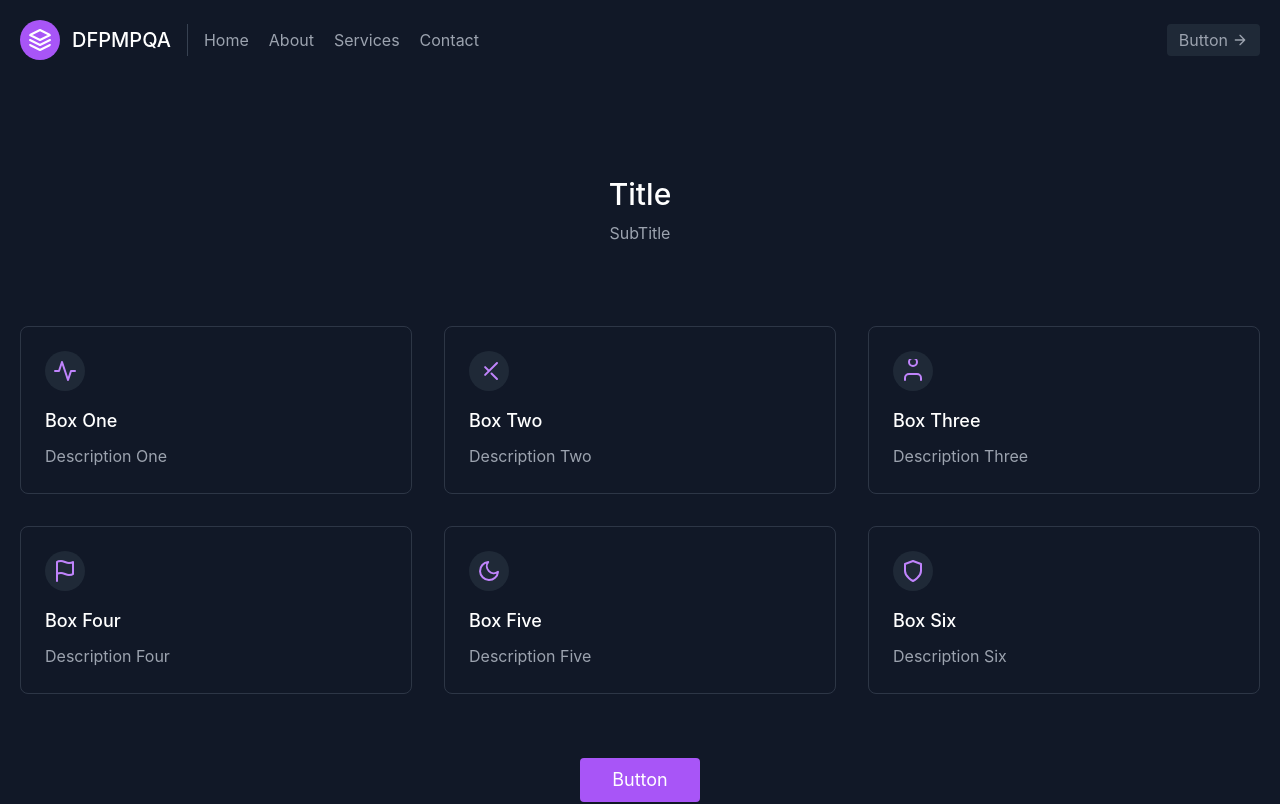
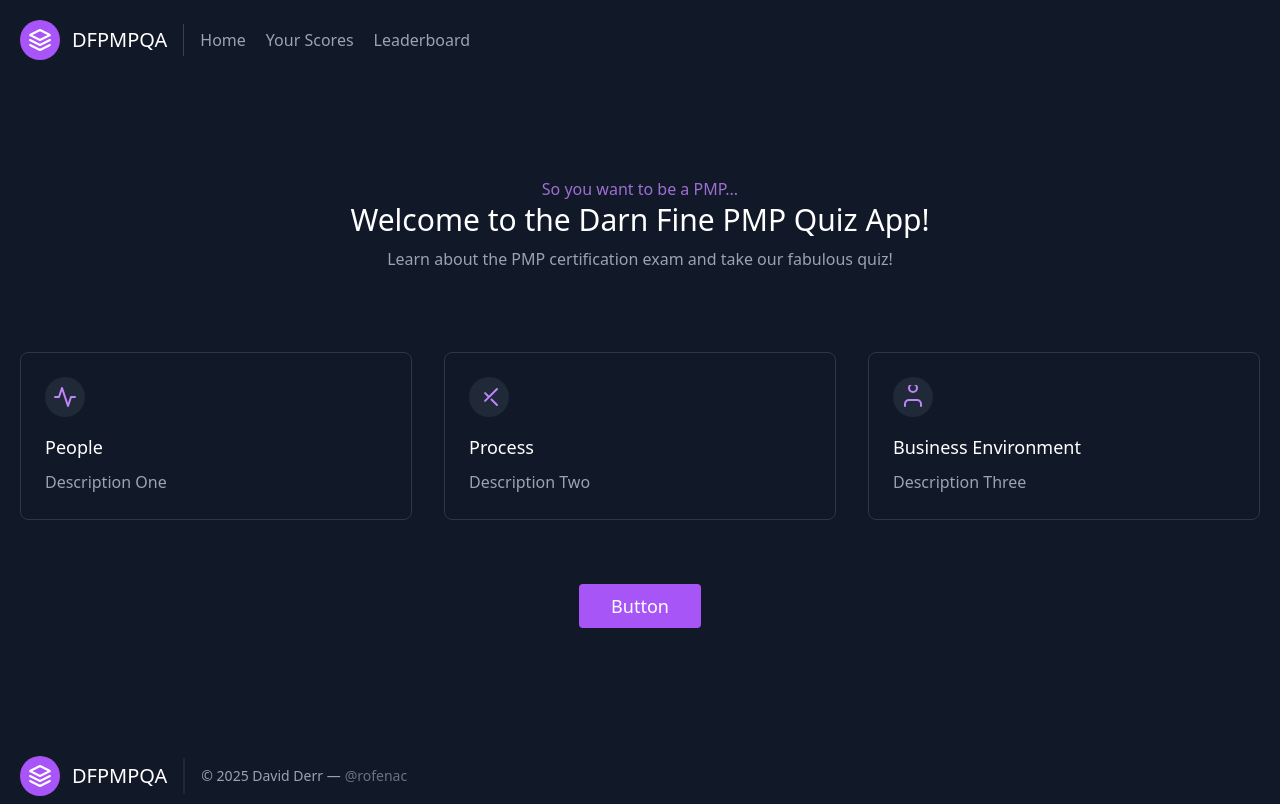
Before and after one commit to rofenac/quiz-app, a React (Vite) app: page / in a window 1280 px wide. Shown: the top 804 px of the page. Built offline with nearby package versions, Linux system fonts and the light colour scheme.

Commit message:
Router, Style, Props
Installed the React Router, settled on a Tailwind template, defined and utilized props for a consistent UX/UI environment.

```diff
--- a/package.json
+++ b/package.json
@@ -15,7 +15,8 @@
     "@mui/icons-material": "^6.3.1",
     "@mui/material": "^6.3.1",
     "react": "^18.3.1",
-    "react-dom": "^18.3.1"
+    "react-dom": "^18.3.1",
+    "react-router-dom": "^7.1.2"
   },
   "devDependencies": {
     "@eslint/js": "^9.17.0",
--- a/src/App.jsx
+++ b/src/App.jsx
@@ -1,28 +1,19 @@
-import PageTemplate from './pagetemplate'
+import { Routes, Route } from 'react-router-dom'
+import HomePage from './pages/homepage'
+import People from './pages/people'
+import Process from './pages/process'
+import Business from './pages/business'
 
-export function App() {
+function App() {
   return (
-    <>
-      <PageTemplate
-        firstLink="Home"
-        secondLink="About"
-        thirdLink="Services"
-        fourthLink="Contact"
-        pageTitle="Title"
-        pageSubTitle="SubTitle"
-        titleBoxOne="Box One"
-        titleBoxTwo="Box Two"
-        titleBoxThree="Box Three"
-        titleBoxFour="Box Four"
-        titleBoxFive="Box Five"
-        titleBoxSix="Box Six"
-        descriptionBoxOne="Description One"
-        descriptionBoxTwo="Description Two"
-        descriptionBoxThree="Description Three"
-        descriptionBoxFour="Description Four"
-        descriptionBoxFive="Description Five"
-        descriptionBoxSix="Description Six" />
-    </>
+    <div>
+      <Routes>
+        <Route path="/" element={<HomePage />} />
+        <Route path="/people" element={<People />} />
+        <Route path="/process" element={<Process />} />
+        <Route path="/business" element={<Business />} />
+      </Routes>
+    </div>
   )
 }
 
--- a/src/index.css
+++ b/src/index.css
@@ -2,7 +2,7 @@
 @tailwind components;
 @tailwind utilities;
 
-:root {
+/*:root {
   font-family: Inter, system-ui, Avenir, Helvetica, Arial, sans-serif;
   line-height: 1.5;
   font-weight: 400;
@@ -15,4 +15,4 @@
   text-rendering: optimizeLegibility;
   -webkit-font-smoothing: antialiased;
   -moz-osx-font-smoothing: grayscale;
-}
+}*/
--- a/src/main.jsx
+++ b/src/main.jsx
@@ -1,10 +1,13 @@
 import { StrictMode } from 'react'
 import { createRoot } from 'react-dom/client'
+import { BrowserRouter } from 'react-router-dom'
 import './index.css'
 import App from './App.jsx'
 
 createRoot(document.getElementById('root')).render(
   <StrictMode>
-    <App />
+    <BrowserRouter>
+      <App />
+    </BrowserRouter>
   </StrictMode>,
 )
--- /dev/null
+++ b/src/pages/homepage.jsx
@@ -0,0 +1,30 @@
+import PageTemplate from '../pagetemplate'
+
+function HomePage() {
+  return (
+    <>
+      <PageTemplate
+        firstLink="Home"
+        secondLink="Your Scores"
+        thirdLink="Leaderboard"
+        fourthLink=""
+        pageFlavorText="So you want to be a PMP..."
+        pageTitle="Welcome to the Darn Fine PMP Quiz App!"
+        pageSubTitle="Learn about the PMP certification exam and take our fabulous quiz!"
+        titleBoxOne={<a href="/people" className="hover:text-purple-400">People</a>}
+        titleBoxTwo={<a href="/process" className="hover:text-purple-400">Process</a>}
+        titleBoxThree={<a href="/business" className="hover:text-purple-400">Business Environment</a>}
+        titleBoxFour=""
+        titleBoxFive=""
+        titleBoxSix=""
+        descriptionBoxOne="Description One"
+        descriptionBoxTwo="Description Two"
+        descriptionBoxThree="Description Three"
+        descriptionBoxFour=""
+        descriptionBoxFive=""
+        descriptionBoxSix="" />
+    </>
+  )
+}
+
+export default HomePage
--- a/src/pagetemplate.jsx
+++ b/src/pagetemplate.jsx
@@ -38,26 +38,13 @@ function HeaderTemplate({
           <a className="mr-5 hover:text-white">{thirdLink}</a>
           <a className="mr-5 hover:text-white">{fourthLink}</a>
         </nav>
-        <button className="inline-flex items-center bg-gray-800 border-0 py-1 px-3 focus:outline-none hover:bg-gray-700 rounded text-base mt-4 md:mt-0">
-          Button
-          <svg
-            fill="none"
-            stroke="currentColor"
-            strokeLinecap="round"
-            strokeLinejoin="round"
-            strokeWidth="2"
-            className="w-4 h-4 ml-1"
-            viewBox="0 0 24 24"
-          >
-            <path d="M5 12h14M12 5l7 7-7 7"></path>
-          </svg>
-        </button>
       </div>
     </header>
   )
 }
 
 function BodyTemplate({
+  pageFlavorText,
   pageTitle,
   pageSubTitle,
   titleBoxOne,
@@ -73,10 +60,23 @@ function BodyTemplate({
   descriptionBoxFive,
   descriptionBoxSix,
 }) {
+  const boxes = [
+    { title: titleBoxOne, description: descriptionBoxOne, svgPath: 'M22 12h-4l-3 9L9 3l-3 9H2' },
+    { title: titleBoxTwo, description: descriptionBoxTwo, svgPath: 'M20 4L8.12 15.88M14.47 14.48L20 20M8.12 8.12L12 12' },
+    { title: titleBoxThree, description: descriptionBoxThree, svgPath: 'M20 21v-2a4 4 0 00-4-4H8a4 4 0 00-4 4v2M12 7a4 4 0 100-8 4 4 0 000 8z' },
+    { title: titleBoxFour, description: descriptionBoxFour, svgPath: 'M4 15s1-1 4-1 5 2 8 2 4-1 4-1V3s-1 1-4 1-5-2-8-2-4 1-4 1zM4 22v-7' },
+    { title: titleBoxFive, description: descriptionBoxFive, svgPath: 'M21 12.79A9 9 0 1111.21 3 7 7 0 0021 12.79z' },
+    { title: titleBoxSix, description: descriptionBoxSix, svgPath: 'M12 22s8-4 8-10V5l-8-3-8 3v7c0 6 8 10 8 10z' }
+  ]
+  const boxesToRender = boxes.filter((box) => box.title)
+
   return (
     <section className="text-gray-400 body-font bg-gray-900">
       <div className="container px-5 py-24 mx-auto">
         <div className="flex flex-wrap w-full mb-20 flex-col items-center text-center">
+          <p className="lg:w-1/2 w-full text-purple-400 leading-relaxed text-opacity-80">
+            {pageFlavorText}
+          </p>
           <h1 className="sm:text-3xl text-2xl font-medium title-font mb-2 text-white">
             {pageTitle}
           </h1>
@@ -84,15 +84,9 @@ function BodyTemplate({
             {pageSubTitle}
           </p>
         </div>
+
         <div className="flex flex-wrap -m-4">
-          {[
-            { title: titleBoxOne, description: descriptionBoxOne, svgPath: 'M22 12h-4l-3 9L9 3l-3 9H2' },
-            { title: titleBoxTwo, description: descriptionBoxTwo, svgPath: 'M20 4L8.12 15.88M14.47 14.48L20 20M8.12 8.12L12 12' },
-            { title: titleBoxThree, description: descriptionBoxThree, svgPath: 'M20 21v-2a4 4 0 00-4-4H8a4 4 0 00-4 4v2M12 7a4 4 0 100-8 4 4 0 000 8z' },
-            { title: titleBoxFour, description: descriptionBoxFour, svgPath: 'M4 15s1-1 4-1 5 2 8 2 4-1 4-1V3s-1 1-4 1-5-2-8-2-4 1-4 1zM4 22v-7' },
-            { title: titleBoxFive, description: descriptionBoxFive, svgPath: 'M21 12.79A9 9 0 1111.21 3 7 7 0 0021 12.79z' },
-            { title: titleBoxSix, description: descriptionBoxSix, svgPath: 'M12 22s8-4 8-10V5l-8-3-8 3v7c0 6 8 10 8 10z' }
-          ].map((item, index) => (
+          {boxesToRender.map((item, index) => (
             <div className="xl:w-1/3 md:w-1/2 p-4" key={index}>
               <div className="border border-gray-700 border-opacity-75 p-6 rounded-lg">
                 <div className="w-10 h-10 inline-flex items-center justify-center rounded-full bg-gray-800 text-purple-400 mb-4">
@@ -106,6 +100,7 @@ function BodyTemplate({
             </div>
           ))}
         </div>
+
         <button className="flex mx-auto mt-16 text-white bg-purple-500 border-0 py-2 px-8 focus:outline-none hover:bg-purple-600 rounded text-lg">
           Button
         </button>
@@ -136,7 +131,7 @@ function FooterTemplate() {
         <p className="text-sm text-gray-400 sm:ml-4 sm:pl-4 sm:border-l-2 sm:border-gray-800 sm:py-2 sm:mt-0 mt-4">
           © 2025 David Derr —
           <a
-            href="https://gitub.com/rofenac"
+            href="https://github.com/rofenac"
             className="text-gray-500 ml-1"
             target="_blank"
             rel="noopener noreferrer"
```
Also changed, not shown: src/data/newQuestions.txt, 2 other files (tests, documents, lock files or other folders).
